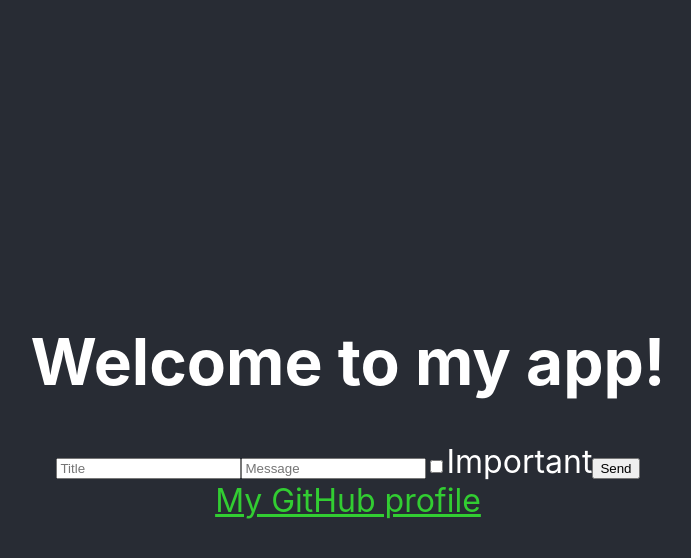
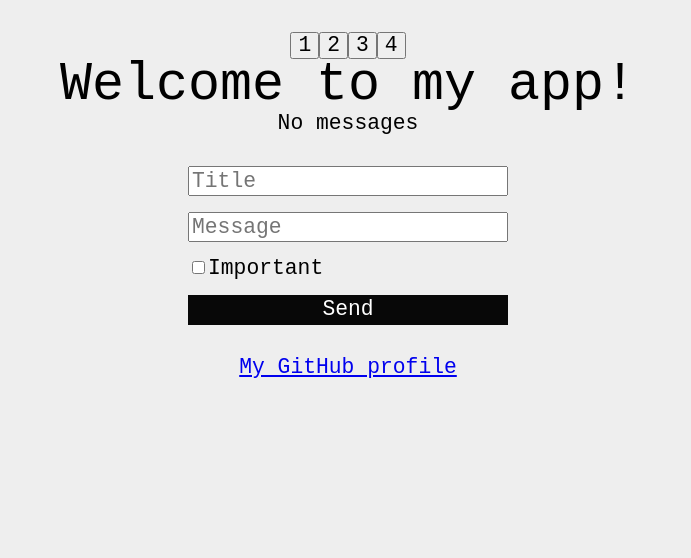
Before and after one commit to bjakas/REACT-App-1-lesson, a React (Create React App) app: page / in a window 1280 px wide. Shown: the top 558 px of the page, without its empty margins (292-983 px from the left). Built offline with nearby package versions, Linux system fonts and the light colour scheme.

Commit message:
Update to CSS and to app.js

```diff
--- a/src/App.css
+++ b/src/App.css
@@ -1,38 +1,5 @@
 .App {
-  text-align: center;
+  width: calc(100% - 32px);
+  max-width: 780px;
+  margin: 32px auto;
 }
-
-.App-logo {
-  height: 40vmin;
-  pointer-events: none;
-}
-
-@media (prefers-reduced-motion: no-preference) {
-  .App-logo {
-    animation: App-logo-spin infinite 20s linear;
-  }
-}
-
-.App-header {
-  background-color: #282c34;
-  min-height: 100vh;
-  display: flex;
-  flex-direction: column;
-  align-items: center;
-  justify-content: center;
-  font-size: 2rem;
-  color: white;
-}
-
-.App-link {
-  color: limegreen;
-}
-
-@keyframes App-logo-spin {
-  from {
-    transform: rotate(0deg);
-  }
-  to {
-    transform: rotate(360deg);
-  }
-}
--- a/src/App.js
+++ b/src/App.js
@@ -21,15 +21,26 @@ import './App.css';
 import MessageForm from './components/MessageForm';
 import { useState } from "react";
 import Message from './components/Message';
+import { getId } from './helpers';
+
+const numbers = [ 1, 2, 3, 4 ];
+const numberElements = numbers.map(number =>
+  ({ key: getId(), value: number}) // pripremimo key
+);
 
 function App() {
-  const [messageObject, setMessageObject] = useState(null); // dali smo ime stateu messageObject, a funkciji setMessageObject
+  // const [messageObject, setMessageObject] = useState(null); // dali smo ime stateu messageObject, a funkciji setMessageObject; na submit spremamo zadnje aktualno stanje
+  const [messageObjects, setMessageObjects] = useState([]); // 1a u prazan niz stavljamo poruke (inijalno stanje nam je prazan niz); imali smo jednu poruku pa je bilo useState(null)
 
-  return (
-    <div className="App">
-      <header className="App-header">
-        <h1>Welcome to my app!</h1>
-        {messageObject !== null && (
+  const handleSendMessage = (messageObject) => { // 2.a
+    setMessageObjects([...messageObjects, messageObject]); // 2b u naš state šaljemo sve što se nalazi u trenutnom arrayu; setMessageObject funkcija za setanje statea;state je messageObjects a messageObject je ono što smo dobili u poruci, novi objekt
+  };
+
+
+  /**
+   * iz returna smo maknuli
+   *
+   *         {messageObject !== null && (
           <Message
             isImportant={messageObject.isImportant}
             message={messageObject.message}
@@ -37,7 +48,31 @@ function App() {
           />
         )}
         <MessageForm onSendMessage={setMessageObject}/>
+   */
+
+        /*
+        messageObjects.length > 0 && messageObjects.map((messageObject, index) ili s obzirom da mapiranje niza s nula elemenata dobijemo niz s nula el. pa pišemo kao niže skraćeno jer nema ne treba provjera {messageObjects.map((messageObject, index) => ...
+        */
+
+  return (
+    <div className="App">
+      {numberElements.map((numberElement) =>
+        <button key={numberElement.key}>
+        {numberElement.value}</button>)}
+      <header className="App-header">
+        <h1>Welcome to my app!</h1>
+        {messageObjects.length === 0 && <p>No messages</p>}
+        {messageObjects.map((messageObject, index) =>
+          <Message
+            key={index}
+            isImportant={messageObject.isImportant}
+            message={messageObject.message}
+            title={messageObject.title}
+          />
+        )}
+        <MessageForm onSendMessage={handleSendMessage}/>
         <a
+
           className="App-link"
           href="https://github.com/bjakas"
           target="_blank"
--- /dev/null
+++ b/src/components/MessageForm/MessageForm.css
@@ -0,0 +1,20 @@
+.MessageForm {
+  margin: 32px auto;
+  max-width: 320px;
+}
+.MessageForm__row {
+  margin: 16px 0;
+  text-align: left;
+}
+.MessageForm__row input[type="text"] {
+  display: block;
+  width: 100%;
+}
+.MessageForm__row button {
+  background-color: rgb(8, 8, 8);
+  border: none;
+  color: #fff;
+  padding: 4px;
+  display: block;
+  width: 100%;
+}
--- a/src/components/MessageForm/index.js
+++ b/src/components/MessageForm/index.js
@@ -1,5 +1,6 @@
 import { useState } from "react";
 import PropTypes from "prop-types";
+import "./MessageForm.css";
 
 export default function MessageForm({ onSendMessage }) {
   const [state, setState] = useState({
@@ -43,34 +44,43 @@ export default function MessageForm({ onSendMessage }) {
 
   // obrazac koji reagira na submit event i ima inpute; vrijednost inputa se povlači iz statea, a putem onChangea obavještavaju o promjeni
 
-  return(
-    <form onSubmit={sendMessage}>
+  return (
+    <form className="MessageForm" onSubmit={sendMessage}>
+      <div className="MessageForm__row">
         <input
           type="text"
           onChange={setTitle}
           value={state.title}
-        placeholder="Title">
-      </input>
+          placeholder="Title"
+        />
+      </div>
+      <div className="MessageForm__row">
         <input
           type="text"
           onChange={setMessage}
           value={state.message}
-        placeholder="Message">
-      </input>
+          placeholder="Message"
+        />
+      </div>
+      <div className="MessageForm__row">
         <label>
           <input
             type="checkbox"
             onChange={setIsImportant}
+            value="isImportant"
             checked={state.isImportant}
-        value="isImportant">
-        </input>
+          />
           Important
         </label>
+      </div>
+      <div className="MessageForm__row">
         <button type="submit">Send</button>
+      </div>
     </form>
   );
 }
 
+
 MessageForm.propTypes = { // MessageForm ima proptype koji se zove onSendMessage i on mora biti funkcija
   onSendMessage: PropTypes.func,
 }
--- a/src/index.css
+++ b/src/index.css
@@ -1,13 +1,23 @@
-body {
-  margin: 0;
-  font-family: -apple-system, BlinkMacSystemFont, 'Segoe UI', 'Roboto', 'Oxygen',
-    'Ubuntu', 'Cantarell', 'Fira Sans', 'Droid Sans', 'Helvetica Neue',
-    sans-serif;
-  -webkit-font-smoothing: antialiased;
-  -moz-osx-font-smoothing: grayscale;
+*, *::before, *::after {
+	box-sizing: border-box;
 }
 
-code {
-  font-family: source-code-pro, Menlo, Monaco, Consolas, 'Courier New',
-    monospace;
+html {
+	font-size: 16pt;
+	font-family: monospace;
 }
+
+body {
+	background: #eee;
+	text-align: center;
+}
+
+h1 {
+	font-size: 2.5rem;
+}
+
+input, textarea, button, select {
+	font-family: inherit;
+	font-size: inherit;
+	line-height: inherit;
+}
--- a/src/index.js
+++ b/src/index.js
@@ -1,5 +1,6 @@
 import React from 'react';
 import ReactDOM from 'react-dom';
+import './reset.css';
 import './index.css';
 import App from './App';
 import reportWebVitals from './reportWebVitals';
--- /dev/null
+++ b/src/reset.css
@@ -0,0 +1,48 @@
+/* http://meyerweb.com/eric/tools/css/reset/
+   v2.0 | 20110126
+   License: none (public domain)
+*/
+
+html, body, div, span, applet, object, iframe,
+h1, h2, h3, h4, h5, h6, p, blockquote, pre,
+a, abbr, acronym, address, big, cite, code,
+del, dfn, em, img, ins, kbd, q, s, samp,
+small, strike, strong, sub, sup, tt, var,
+b, u, i, center,
+dl, dt, dd, ol, ul, li,
+fieldset, form, label, legend,
+table, caption, tbody, tfoot, thead, tr, th, td,
+article, aside, canvas, details, embed,
+figure, figcaption, footer, header, hgroup,
+menu, nav, output, ruby, section, summary,
+time, mark, audio, video {
+	margin: 0;
+	padding: 0;
+	border: 0;
+	font-size: 100%;
+	font: inherit;
+	vertical-align: baseline;
+}
+/* HTML5 display-role reset for older browsers */
+article, aside, details, figcaption, figure,
+footer, header, hgroup, menu, nav, section {
+	display: block;
+}
+body {
+	line-height: 1;
+}
+ol, ul {
+	list-style: none;
+}
+blockquote, q {
+	quotes: none;
+}
+blockquote:before, blockquote:after,
+q:before, q:after {
+	content: '';
+	content: none;
+}
+table {
+	border-collapse: collapse;
+	border-spacing: 0;
+}
```
Also changed, not shown: 1 other file (tests, documents, lock files or other folders). Lines whose indentation alone changed are shown as unchanged.
